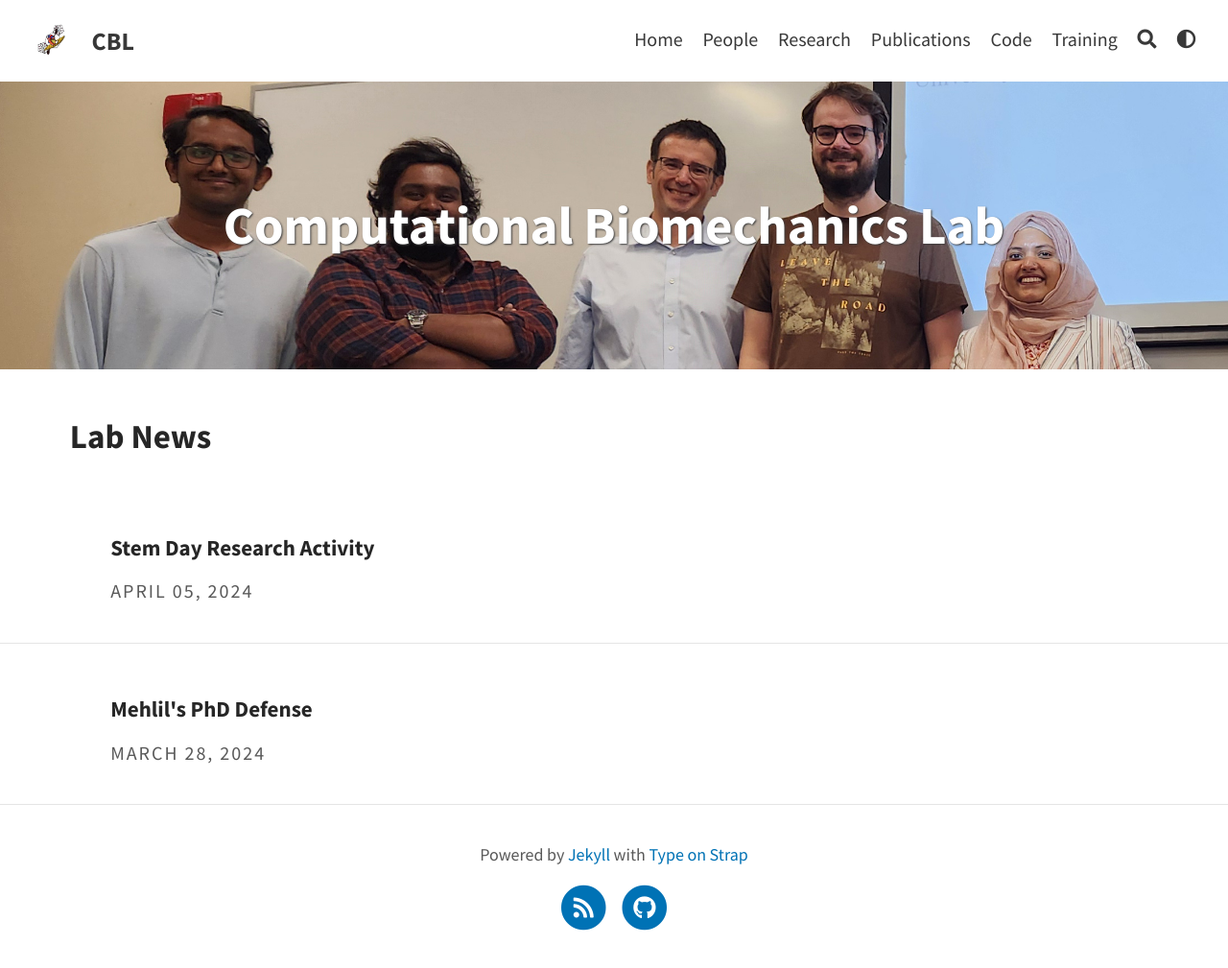
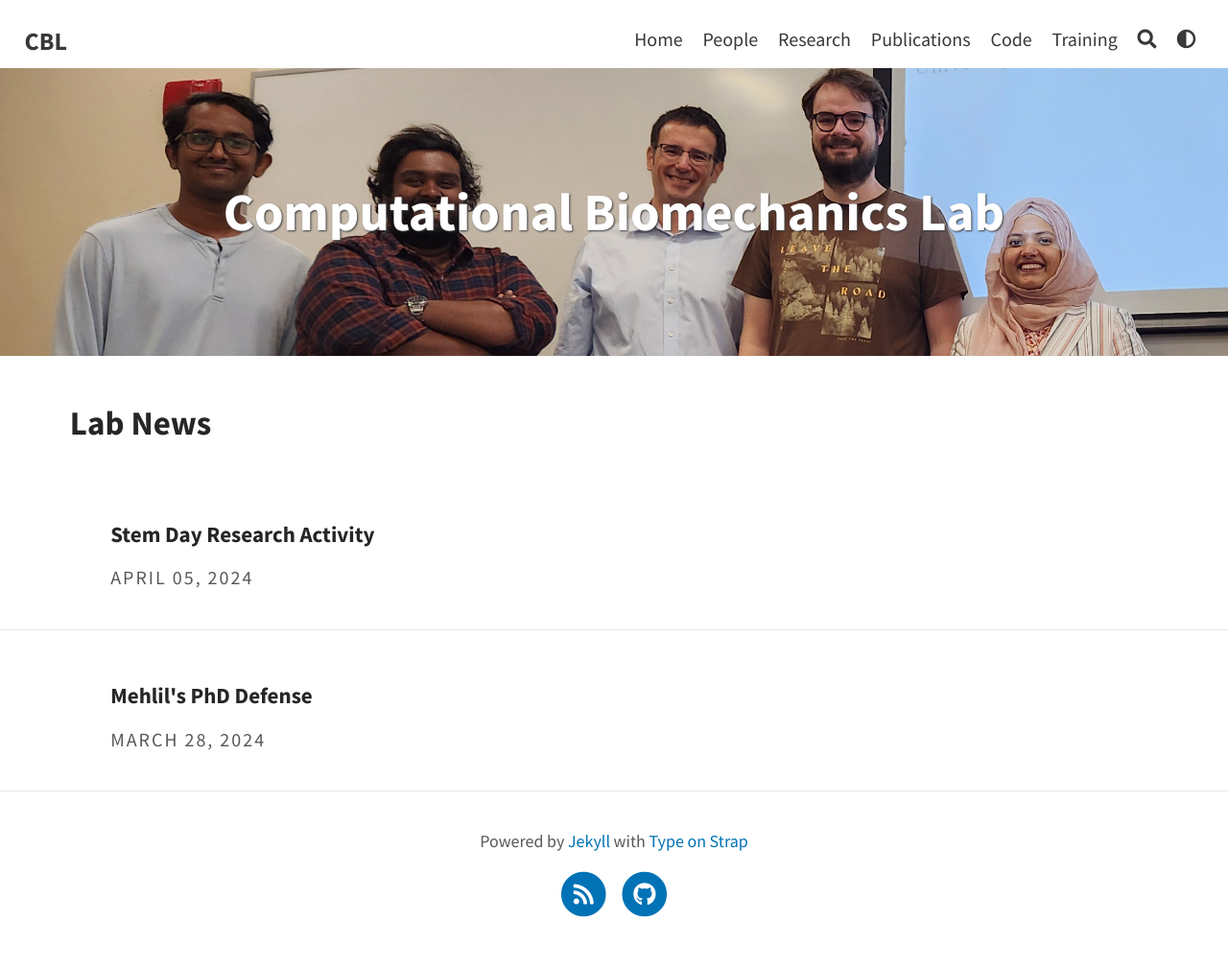
Before and after one commit to CBL-UCF/CBL-UCF.github.io, a Jekyll site: the page built from index.html, in a window 1280 px wide. Shown: the whole page at 96% size. Built offline with Jekyll 4.4.1, drawn with Linux system fonts in a browser that asks for light colours; a script that is not in the unit is left out; the list of posts is cut into pages by our own code.

Commit message:
Update _config.yml

```diff
--- a/_config.yml
+++ b/_config.yml
@@ -5,7 +5,7 @@ url: "https://cbl-ucf.github.io"
 # THEME-SPECIFIC CONFIGURATION
 title: CBL                                # site's title
 description: "A website with blog posts and pages"      # used by search engines
-avatar: assets/img/logoavatar.png                         # Empty for no avatar in navbar
+avatar:                          # Empty for no avatar in navbar
 favicon: assets/favicon.ico                             # Icon displayed in the tab
 
 # Header and footer text
```
